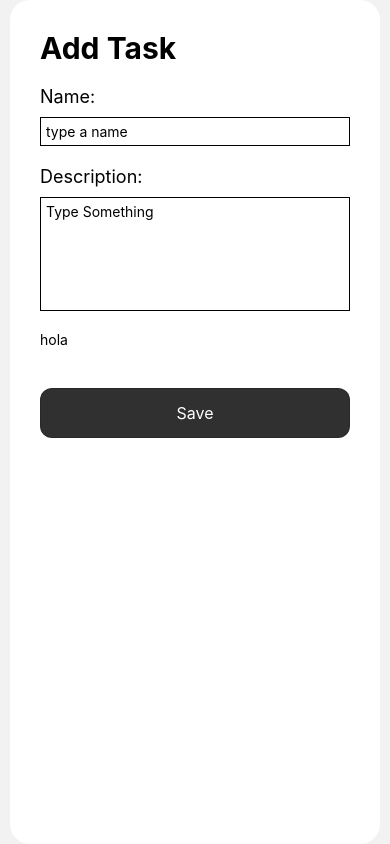
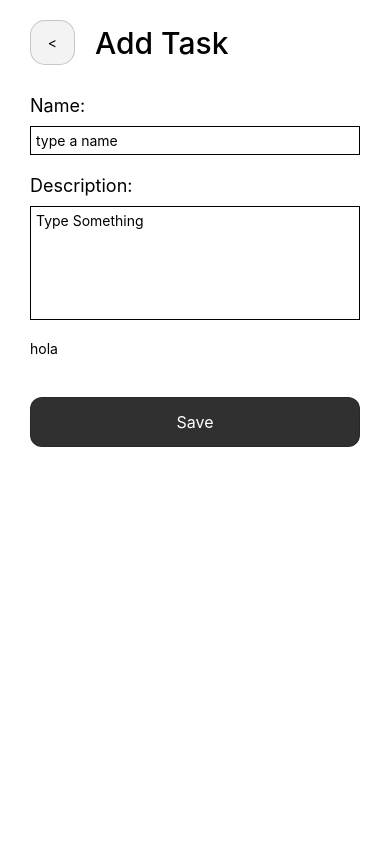
Before and after one commit to AlexParco/DailyApp, a React Native app: screen /Add in a window 390 px wide. Built offline with nearby package versions, Linux system fonts and the light colour scheme.

Commit message:
resolve: bug selected date and started date

```diff
--- a/src/components/Calendar.js
+++ b/src/components/Calendar.js
@@ -1,4 +1,5 @@
 import CalendarStrip from 'react-native-calendar-strip';
+import moment from 'moment';
 
 const Calendar = ({ selectedDate, setSelectedDate }) => {
 
@@ -9,6 +10,7 @@ const Calendar = ({ selectedDate, setSelectedDate }) => {
       daySelectionAnimation={{ type: 'background', duration: 200, highlightColor: "#181818" }}
       calendarHeaderFormat="MMMM"
       calendarHeaderPosition="above"
+      startingDate={moment()}
       calendarHeaderStyle={{
         fontSize: 19,
         color: '#303030',
--- a/src/screens/Add.js
+++ b/src/screens/Add.js
@@ -11,7 +11,7 @@ import {
 import React from "react";
 import DateTimePicker from "@react-native-community/datetimepicker";
 
-const AddTask = () => {
+const AddTask = ({ navigation }) => {
   const [date, setDate] = React.useState(new Date())
   const [open, setOpen] = React.useState(false)
 
@@ -19,9 +19,32 @@ const AddTask = () => {
     <View
       style={styles.container}
     >
-      <Text
-        style={styles.addText}>Add Task</Text>
       <View>
+        <View style={{
+          flexDirection: 'row',
+          alignItems: 'center',
+          gap: 20,
+        }}>
+          <TouchableOpacity
+            style={{
+              width: 45,
+              height: 45,
+              backgroundColor: "#f3f3f3",
+              borderRadius: 15,
+              borderWidth: 1,
+              borderColor: "#0a0a0a30",
+              justifyContent: 'center',
+              alignItems: 'center'
+            }}
+            onPress={() => {
+              navigation.navigate('Main')
+            }}
+          >
+            <Text>{'<'}</Text>
+          </TouchableOpacity>
+          <Text
+            style={styles.addText}>Add Task</Text>
+        </View>
         <View
           style={styles.nameBox}>
           <Text
@@ -53,15 +76,17 @@ const AddTask = () => {
             flexDirection: 'column'
           }}>
         </View>
-        <TouchableOpacity onClick={() => setOpen(!open)}><Text>hola</Text></TouchableOpacity>
+        <TouchableOpacity
+          onPress={() => setOpen(!open)}>
+          <Text>hola</Text>
+        </TouchableOpacity>
         {
           open &&
           <DateTimePicker
             value={date}
             mode={'datetime'}
             is24Hour={true}
-            onTouchCancel={() => setOpen(false)}
-          // onChange={(e, selectedDate) => setDate(selectedDate)}
+            onTouchCancel={() => setOpen(!open)}
           />
         }
       </View>
@@ -76,12 +101,9 @@ const AddTask = () => {
 
 const styles = StyleSheet.create({
   container: {
-    paddingTop: 30,
+    paddingTop: 20,
     marginTop: StatusBar.currentHeight + 10,
-    marginHorizontal: 10,
     backgroundColor: "#fff",
-    borderRadius: 20,
-    elevation: 10,
     height: "100%",
     paddingHorizontal: 30,
   },
@@ -91,10 +113,10 @@ const styles = StyleSheet.create({
   },
   addText: {
     fontSize: 30,
-    fontWeight: "bold"
+    fontWeight: "500"
   },
   nameBox: {
-    marginTop: 20,
+    marginTop: 30,
     display: 'flex',
     flexDirection: 'column'
   },
```
